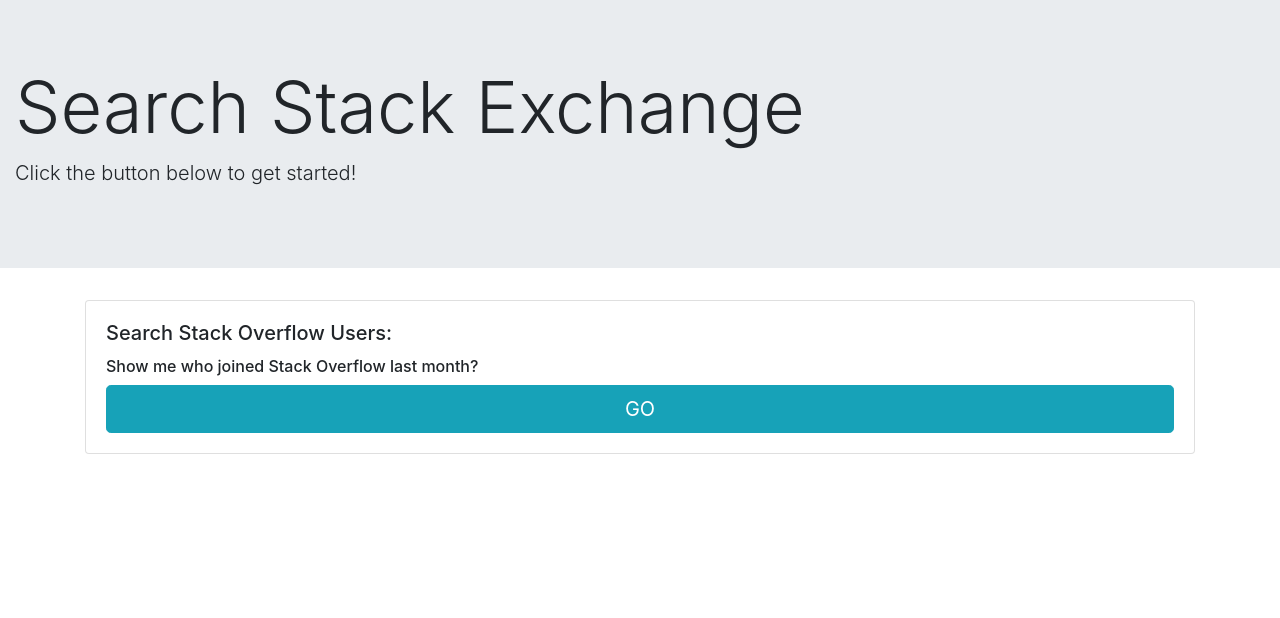
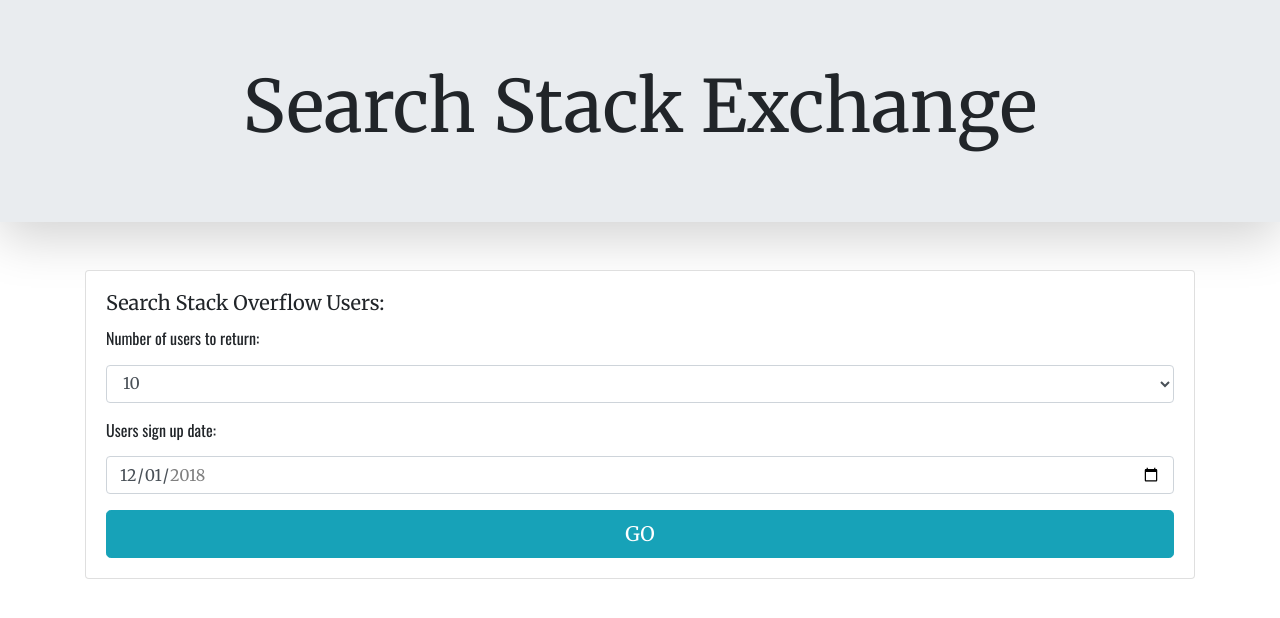
Before and after one commit to mlegrange15/stackExchangeAPI, a React (Create React App) app in the folder client/: page / in a window 1280 px wide. Shown: the top 618 px of the page. Built offline with nearby package versions, Linux system fonts and the light colour scheme.

Commit message:
a little styling, font change from default, margins, shadow

```diff
--- a/client/public/index.html
+++ b/client/public/index.html
@@ -5,36 +5,14 @@
     <link rel="shortcut icon" href="%PUBLIC_URL%/favicon.ico">
     <meta name="viewport" content="width=device-width, initial-scale=1, shrink-to-fit=no">
     <meta name="theme-color" content="#000000">
-    <!--
-      manifest.json provides metadata used when your web app is added to the
-      homescreen on Android. See https://developers.google.com/web/fundamentals/web-app-manifest/
-    -->
     <link rel="manifest" href="%PUBLIC_URL%/manifest.json">
-    <!--
-      Notice the use of %PUBLIC_URL% in the tags above.
-      It will be replaced with the URL of the `public` folder during the build.
-      Only files inside the `public` folder can be referenced from the HTML.
-
-      Unlike "/favicon.ico" or "favicon.ico", "%PUBLIC_URL%/favicon.ico" will
-      work correctly both with client-side routing and a non-root public URL.
-      Learn how to configure a non-root public URL by running `npm run build`.
-    -->
-    <title>React App</title>
+    <link href="https://fonts.googleapis.com/css?family=Merriweather|Oswald" rel="stylesheet">
+    <title>Search Stack Exchange</title>
   </head>
   <body>
     <noscript>
       You need to enable JavaScript to run this app.
     </noscript>
     <div id="root"></div>
-    <!--
-      This HTML file is a template.
-      If you open it directly in the browser, you will see an empty page.
-
-      You can add webfonts, meta tags, or analytics to this file.
-      The build step will place the bundled scripts into the <body> tag.
-
-      To begin the development, run `npm start` or `yarn start`.
-      To create a production bundle, use `npm run build` or `yarn build`.
-    -->
   </body>
 </html>
--- a/client/src/App.css
+++ b/client/src/App.css
@@ -0,0 +1,8 @@
+.App {
+    font-family: 'Merriweather', serif;
+
+}
+
+h6 {
+    font-family: 'Oswald', sans-serif;
+}
--- a/client/src/App.js
+++ b/client/src/App.js
@@ -7,7 +7,11 @@
   Col,
   Button,
   Card,
-  CardTitle
+  CardTitle,
+  Form,
+  FormGroup,
+  Label,
+  Input
 } from "reactstrap";
 import "./App.css";
 import API from "./components/utils/API";
@@ -18,14 +22,18 @@
 class App extends Component {
   state = {
     users: [],
+    date: "2018-12-01",
+    numUserSearch: 10,
     showUsers: false,
     showStats: false,
     questionsData: []
   };
 
-  handleGetUsersClick = e => {
+  // Handles the initial search for users.
+  handleGetUsersClick = (e, num, date) => {
     e.preventDefault();
-    API.getUsers()
+    // Calls Stack Exchange API for given params num results and start date
+    API.getUsers(num, date)
       .then(res => {
         this.setState({
           users: res.data,
@@ -35,46 +43,53 @@
       .catch(err => console.log(err));
   };
 
+  // Handles the get more info on questions relevant to current users button click
   handleGetQuestionsClick = (e, users) => {
     e.preventDefault();
-
     let userIDs = "";
-
+    // Loop all users, grab their ids, put in string needed for api call
     for (let i = 0; i < users.length; i++) {
       userIDs += users[i].user_id + ";";
     }
-
-    userIDs = userIDs.slice(0,-1)
-
-    console.log("IDS array post slice", userIDs);
-
+    userIDs = userIDs.slice(0, -1);
+    // Give function holding api call the string of ids needed
     this.callForQuestions(userIDs);
     return this.setState({
       showStats: true
     });
   };
 
+  // Handles api call for questions/{ids}
   callForQuestions = userIDs => {
-
     API.getUsersQuestions(userIDs)
       .then(res => {
         let userQuestions = res.data;
-
         this.setState({
           questionsData: [userQuestions]
         });
-
       })
       .catch(err => console.log(err));
+  };
+
+  // Updates the data form change
+  updateDate = e => {
+    this.setState({
+      date: e.target.value
+    });
+  };
+  // updates the num of results wanted form change
+  updatenumUserSearch = e => {
+    this.setState({
+      numUserSearch: e.target.value
+    });
   };
 
   render() {
     return (
       <div className="App">
-        <Jumbotron fluid>
+        <Jumbotron className="shadow-lg mb-5 text-center" fluid>
           <Container fluid>
             <h1 className="display-3">Search Stack Exchange</h1>
-            <p className="lead">Click the button below to get started!</p>
           </Container>
         </Jumbotron>
         <Container>
@@ -82,15 +97,55 @@
             <Col sm="12">
               <Card body>
                 <CardTitle>Search Stack Overflow Users:</CardTitle>
-                <h6>Show me who joined Stack Overflow last month?</h6>
+                <Form>
+                  <FormGroup>
+                    <Label for="exampleSelect">
+                      {" "}
+                      <h6>Number of users to return:</h6>
+                    </Label>
+                    <Input
+                      onChange={e => this.updatenumUserSearch(e)}
+                      type="select"
+                      name="select"
+                      id="exampleSelect"
+                      value={this.state.numUserSearch}
+                    >
+                      <option>5</option>
+                      <option>10</option>
+                      <option>15</option>
+                      <option>20</option>
+                    </Input>
+                  </FormGroup>
+                  <FormGroup>
+                    <Label for="exampleSelect">
+                      {" "}
+                      <h6>Users sign up date:</h6>
+                    </Label>
+                    <Input
+                      onChange={e => this.updateDate(e)}
+                      type="date"
+                      id="start"
+                      name="trip-start"
+                      value={this.state.date}
+                      min="2018-01-01"
+                      max="2018-12-31"
+                    />{" "}
+                  </FormGroup>
                   <Button
-                  onClick={e => this.handleGetUsersClick(e)}
+                    onClick={e =>
+                      this.handleGetUsersClick(
+                        e,
+                        this.state.numUserSearch,
+                        this.state.date
+                      )
+                    }
                     color="info"
                     size="lg"
                     block
                   >
                     GO
-                </Button>
+                  </Button>{" "}
+                </Form>
               </Card>
             </Col>
           </Row>
--- a/client/src/components/Questions.js
+++ b/client/src/components/Questions.js
@@ -1,19 +1,24 @@
-
-import React, { Component } from 'react';
-import {
-    Row, Col, Card, CardTitle, Button
-} from "reactstrap";
+import React, { Component } from "react";
+import { Row, Col, Card, CardTitle, Button } from "reactstrap";
 class Questions extends Component {
   render() {
-        if (!this.props.showUsers) return null
+    if (!this.props.showUsers) return null;
     return (
       <Row className="mb-3">
         <Col sm="12">
           <Card body>
             <CardTitle>Get more information on:</CardTitle>
             <Row>
+              {/* Buttons to filter current users info. Make new api calls looking for questions, answers, commetns etc. Currently on questions */}
               <Col sm="4">
-                                <Button onClick={e => this.props.handleGetQuestionsClick(e, this.props.users)} color="info"><p>Questions they've asked</p></Button>
+                <Button
+                  onClick={e =>
+                    this.props.handleGetQuestionsClick(e, this.props.users)
+                  }
+                  color="info"
+                >
+                  <p>Questions</p>
+                </Button>
               </Col>
             </Row>
           </Card>
--- a/client/src/components/UserCards.js
+++ b/client/src/components/UserCards.js
@@ -8,7 +8,7 @@
     render() {
         return (
             <Col sm="4">
-                <Card>
+                <Card className="shadow-lg mb-2">
                     <CardImg top width="100%" src={this.props.image} alt="Profile Image" />
                     <CardBody>
                         <CardText>Display Name: {this.props.name}</CardText>
--- a/client/src/components/Users.js
+++ b/client/src/components/Users.js
@@ -1,18 +1,16 @@
-
-import React, { Component } from 'react';
-import {
-    Row, Col
-} from "reactstrap";
-import UsersCards from './UserCards'
+import React, { Component } from "react";
+import { Row, Col } from "reactstrap";
+import UsersCards from "./UserCards";
 
 class Users extends Component {
   render() {
-        if (!this.props.showUsers) return null
+    if (!this.props.showUsers) return null;
     return (
       <Row>
         <Col sm="12">
-                    <h2>First 20:</h2>
+          <h2>User Results:</h2>
           <Row>
+            {/* map over all current users and create a card with their info */}
             {this.props.users.map((user, i) => {
               return (
                 <UsersCards
--- a/client/src/components/utils/API.js
+++ b/client/src/components/utils/API.js
@@ -1,9 +1,8 @@
 import axios from "axios";
 
 export default {
-  // Gets first 20 users from previous month
-  getUsers: function() {
-    return axios.get("/api/users");
+  getUsers: function(num,date) {
+    return axios.get("/api/users/" + num + "/" + date);
   },
   getUsersQuestions: function(userIDs) {
     return axios.get("/api/questions/" + userIDs);
```
Also changed, not shown: client/src/components/Stats.js (+16 -23 lines), 1 other file (tests, documents, lock files or other folders). Lines whose indentation alone changed are shown as unchanged.
